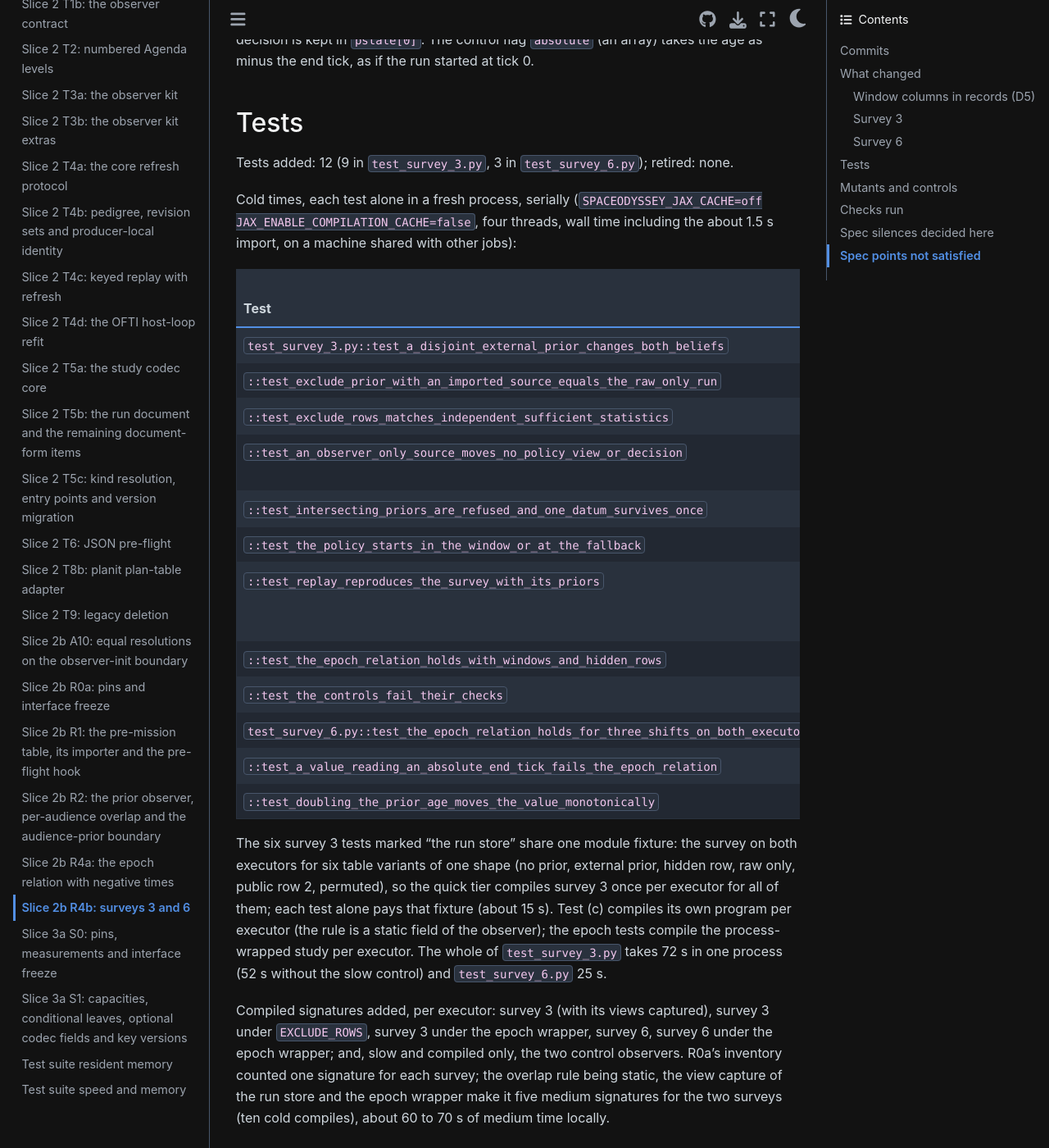
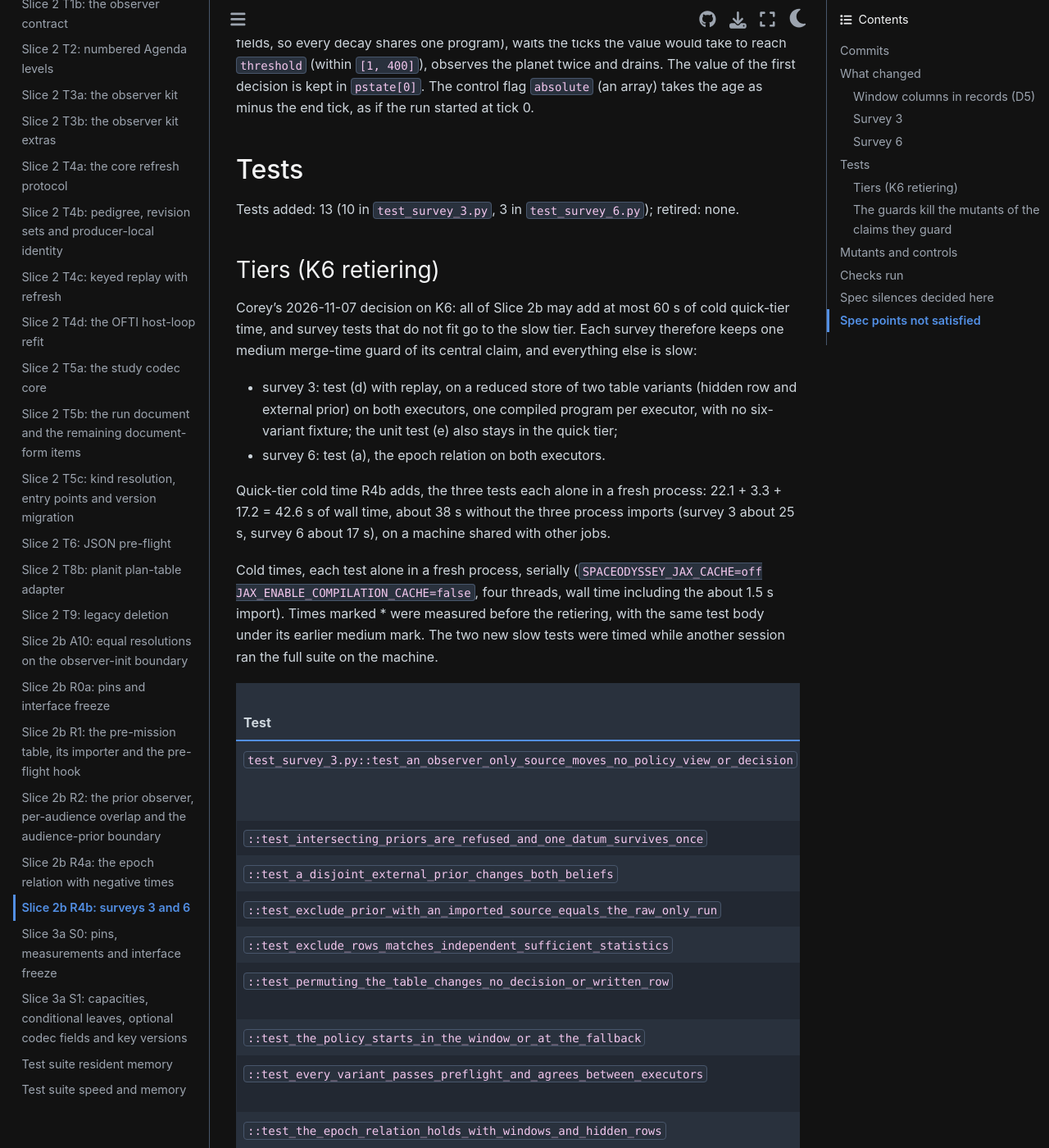
Before and after one commit to CoreySpohn/spaceodyssey, a Sphinx documentation site: the page built from docs/changes/slice-2b-r4b.md, in a window 1280 px wide and 1400 px high, scrolled down 2131 px. Shown: the whole window at 82% size. Built offline with Sphinx 7.4.7 and the Sphinx Book theme 1.1.4, drawn with Linux system fonts in a browser that asks for light colours; pages that are not in the unit, such as notebooks, are missing from menus; some of the changed text lies outside the part shown.

Commit message:
docs(changes): record the slice 2b R4b K6 retiering

```diff
--- a/docs/changes/slice-2b-r4b.md
+++ b/docs/changes/slice-2b-r4b.md
@@ -16,7 +16,9 @@ Both surveys run the epoch relation (B6).
 
 1. `feat(studies): survey 3, priors with a declared pedigree and window-valued scheduling`
 2. `feat(studies): survey 6, a value that reads the age of the accepted prior record`
-3. this record
+3. this record (`c6bf29a`)
+4. `test(studies): one medium guard per survey for 3 and 6, the rest slow (K6)`
+   (`1b77127`), after Corey's K6 decision; and this record's update
 
 ## What changed
 
@@ -76,42 +78,78 @@ tick 0.
 
 ## Tests
 
-Tests added: 12 (9 in `test_survey_3.py`, 3 in `test_survey_6.py`); retired: none.
+Tests added: 13 (10 in `test_survey_3.py`, 3 in `test_survey_6.py`); retired: none.
+
+### Tiers (K6 retiering)
+
+Corey's 2026-11-07 decision on K6: all of Slice 2b may add at most 60 s of cold
+quick-tier time, and survey tests that do not fit go to the slow tier. Each survey
+therefore keeps one medium merge-time guard of its central claim, and everything else
+is slow:
+
+- survey 3: test (d) with replay, on a reduced store of two table variants (hidden
+  row and external prior) on both executors, one compiled program per executor, with
+  no six-variant fixture; the unit test (e) also stays in the quick tier;
+- survey 6: test (a), the epoch relation on both executors.
+
+Quick-tier cold time R4b adds, the three tests each alone in a fresh process: 22.1 +
+3.3 + 17.2 = 42.6 s of wall time, about 38 s without the three process imports
+(survey 3 about 25 s, survey 6 about 17 s), on a machine shared with other jobs.
 
 Cold times, each test alone in a fresh process, serially
 (`SPACEODYSSEY_JAX_CACHE=off JAX_ENABLE_COMPILATION_CACHE=false`, four threads, wall
-time including the about 1.5 s import, on a machine shared with other jobs):
+time including the about 1.5 s import). Times marked * were measured before the
+retiering, with the same test body under its earlier medium mark. The two new slow
+tests were timed while another session ran the full suite on the machine.
 
 | Test | Spec | Tier | Cold s |
 |---|---|---|---|
-| `test_survey_3.py::test_a_disjoint_external_prior_changes_both_beliefs` | 3 (a) | medium | 18.3 |
-| `::test_exclude_prior_with_an_imported_source_equals_the_raw_only_run` | 3 (b) | medium | 18.3 |
-| `::test_exclude_rows_matches_independent_sufficient_statistics` | 3 (c) | medium | 15.4 |
-| `::test_an_observer_only_source_moves_no_policy_view_or_decision` | 3 (d), D5, K3 | medium | 20.1 |
-| `::test_intersecting_priors_are_refused_and_one_datum_survives_once` | 3 (e) | unit | 3.0 |
-| `::test_the_policy_starts_in_the_window_or_at_the_fallback` | 3 (f) | medium | 18.5 |
-| `::test_replay_reproduces_the_survey_with_its_priors` | D2 replay, B7 executors | medium | 21.5 |
-| `::test_the_epoch_relation_holds_with_windows_and_hidden_rows` | B6 | medium | 21.7 |
-| `::test_the_controls_fail_their_checks` | 3 (g) | slow | 23.1 |
-| `test_survey_6.py::test_the_epoch_relation_holds_for_three_shifts_on_both_executors` | 6 (a), B6 | medium | 15.0 |
-| `::test_a_value_reading_an_absolute_end_tick_fails_the_epoch_relation` | 6 (c) | medium | 8.7 |
-| `::test_doubling_the_prior_age_moves_the_value_monotonically` | 6 (b) | medium | 22.3 |
+| `test_survey_3.py::test_an_observer_only_source_moves_no_policy_view_or_decision` | 3 (d), D5, K3, D2 replay | medium (guard) | 22.1 |
+| `::test_intersecting_priors_are_refused_and_one_datum_survives_once` | 3 (e) | unit | 3.3 |
+| `::test_a_disjoint_external_prior_changes_both_beliefs` | 3 (a) | slow | 18.3* |
+| `::test_exclude_prior_with_an_imported_source_equals_the_raw_only_run` | 3 (b) | slow | 18.3* |
+| `::test_exclude_rows_matches_independent_sufficient_statistics` | 3 (c) | slow | 15.4* |
+| `::test_permuting_the_table_changes_no_decision_or_written_row` | 3 (d), permutation | slow | 24.7 |
+| `::test_the_policy_starts_in_the_window_or_at_the_fallback` | 3 (f) | slow | 18.5* |
+| `::test_every_variant_passes_preflight_and_agrees_between_executors` | B7 executors | slow | 27.2 |
+| `::test_the_epoch_relation_holds_with_windows_and_hidden_rows` | B6 | slow | 21.7* |
+| `::test_the_controls_fail_their_checks` | 3 (g) | slow | 23.1* |
+| `test_survey_6.py::test_the_epoch_relation_holds_for_three_shifts_on_both_executors` | 6 (a), B6 | medium (guard) | 17.2 |
+| `::test_a_value_reading_an_absolute_end_tick_fails_the_epoch_relation` | 6 (c) | slow | 8.7* |
+| `::test_doubling_the_prior_age_moves_the_value_monotonically` | 6 (b) | slow | 22.3* |
 
-The six survey 3 tests marked "the run store" share one module fixture: the survey on
-both executors for six table variants of one shape (no prior, external prior, hidden
-row, raw only, public row 2, permuted), so the quick tier compiles survey 3 once per
-executor for all of them; each test alone pays that fixture (about 15 s). Test (c)
-compiles its own program per executor (the rule is a static field of the observer);
-the epoch tests compile the process-wrapped study per executor. The whole of
-`test_survey_3.py` takes 72 s in one process (52 s without the slow control) and
-`test_survey_6.py` 25 s.
+The slow survey 3 run tests share one module fixture, the survey on both executors
+for six table variants of one shape (no prior, external prior, hidden row, raw only,
+public row 2, permuted); each alone pays that fixture (about 15 s). Test (c) compiles
+its own program per executor (the rule is a static field of the observer); the epoch
+tests compile the process-wrapped study per executor. The replay check moved into the
+guard; the slow agreement test keeps pre-flight and executor agreement over every
+variant, and the permutation half of (d) is its own slow test.
 
-Compiled signatures added, per executor: survey 3 (with its views captured), survey 3
-under `EXCLUDE_ROWS`, survey 3 under the epoch wrapper, survey 6, survey 6 under the
-epoch wrapper; and, slow and compiled only, the two control observers. R0a's
-inventory counted one signature for each survey; the overlap rule being static, the
-view capture of the run store and the epoch wrapper make it five medium signatures
-for the two surveys (ten cold compiles), about 60 to 70 s of medium time locally.
+Compiled signatures, per executor: in the quick tier, survey 3 (with its views
+captured) and survey 6 under the epoch wrapper; in the slow tier also survey 3 under
+`EXCLUDE_ROWS`, survey 3 under the epoch wrapper and plain survey 6, and, compiled
+only, the two control observers.
+
+### The guards kill the mutants of the claims they guard
+
+Rerun on the guard test alone after the retiering:
+
+| Mutant | Guard |
+|---|---|
+| m1 window written whatever the resolution | survey 3 (d): killed |
+| m2 both copies take the observer's resolution | survey 3 (d): killed |
+| m6 overlap ignores the audience | survey 3 (d): killed |
+| m7 `EXCLUDE_PRIOR` keeps the prior | survey 3 (d): killed |
+| m9 prior installed whatever its weight | survey 3 (d): killed |
+| m10 prior never installed | survey 3 (d): killed |
+| m12 replay starts the policy summary from `init` | survey 3 (d): killed |
+| n1 age read against tick 0 | survey 6 (a): killed |
+| n4 wait counted from tick 0 | survey 6 (a): killed |
+
+The window-start and fallback mutants (m3, m4, B6), the rule mutants that only (b),
+(c) or (e) see (m8, m11), the value mutants of (b) (n2, n3) and the control-flag
+mutant (n5) are caught only in the slow tier (and (e), unit, for m7, m9, m10, m11).
 
 ## Mutants and controls
 
@@ -153,6 +191,13 @@ fails (b), matches the double-counted statistics), `IgnoresPrior` (passes nothin
   it, medium tests included; the slow survey 3 control ran alone (above).
 - The touched files: `test_survey_3.py` 9 passed (72.4 s), `test_survey_6.py` 3
   passed (25.3 s).
+- After the K6 retiering: both survey files 13 passed in 64.8 s, and 3 passed with
+  10 deselected in 17.2 s under `-m "not slow"`; the quick tier (same options as
+  above) 2,077 passed in 211.0 s. The budget plugin reported one medium test over
+  30 s, the existing and untouched
+  `test_physical_ofti.py::test_executor_parity_on_one_certified_visit` (33.9 s, on a
+  machine shared with other jobs). The guards were rerun against the nine mutants
+  of the claims they guard (above); all are killed.
 - `ruff check`, `ruff format --check`, `tools/check_internal_refs.py`,
   `tests/core/test_lints.py` (187 passed) and `pre-commit` on the touched files:
   clean. Every touched file is ASCII.
@@ -196,10 +241,11 @@ fails (b), matches the double-counted statistics), `IgnoresPrior` (passes nothin
 9. **Survey 6's age** is measured from the prior row's `end_tick`, not its
    `accepted_tick`: the policy's copy of a public prior keeps `accepted_tick = -1`
    (R1 silence 5), and spec (c) names the end tick as the absolute reading.
-10. **Tiers.** Each survey test that runs the study is medium (one compiled program
-    per executor, under 30 s cold alone). The survey 3 controls replace the observer
-    type (two more programs) and are slow, as D11 lists them. Survey 6's control
-    shares the relation's program (its flag is an array) and is medium.
+10. **Tiers.** One medium guard per survey (above, after Corey's K6 decision); every
+    other run test is slow. The survey 3 guard is (d) with replay because it is the
+    claim no earlier task could check over a whole run (R2 left it here) and it
+    reaches the window writing, both rules of the observer and replay in one
+    program.
 11. **(e) is a unit test** on the survey's own builder: pre-flight on three
     configurations whose retained priors intersect, and the eager import beliefs on
     the one where `EXCLUDE_PRIOR` drops both summaries.
@@ -211,7 +257,7 @@ fails (b), matches the double-counted statistics), `IgnoresPrior` (passes nothin
 - B7 "on both executors": every survey test that runs a study runs both, except the
   slow survey 3 controls and the survey 6 control (compiled executor only), as R0a's
   inventory and D11 list the controls.
-- K6: the five medium signatures exceed R0a's one-per-survey estimate (above); the
-  quick-tier cost against the K6 baseline is R6's to read.
+- B7 at merge time covers survey 3 (d), (e) and replay and survey 6 (a); the other
+  rows pass in the slow tier only (K6 retiering above).
 - The window columns are written only by the survey 3 importer. A general importer
   option in `studies/premission.py` waits for a second consumer.
```
